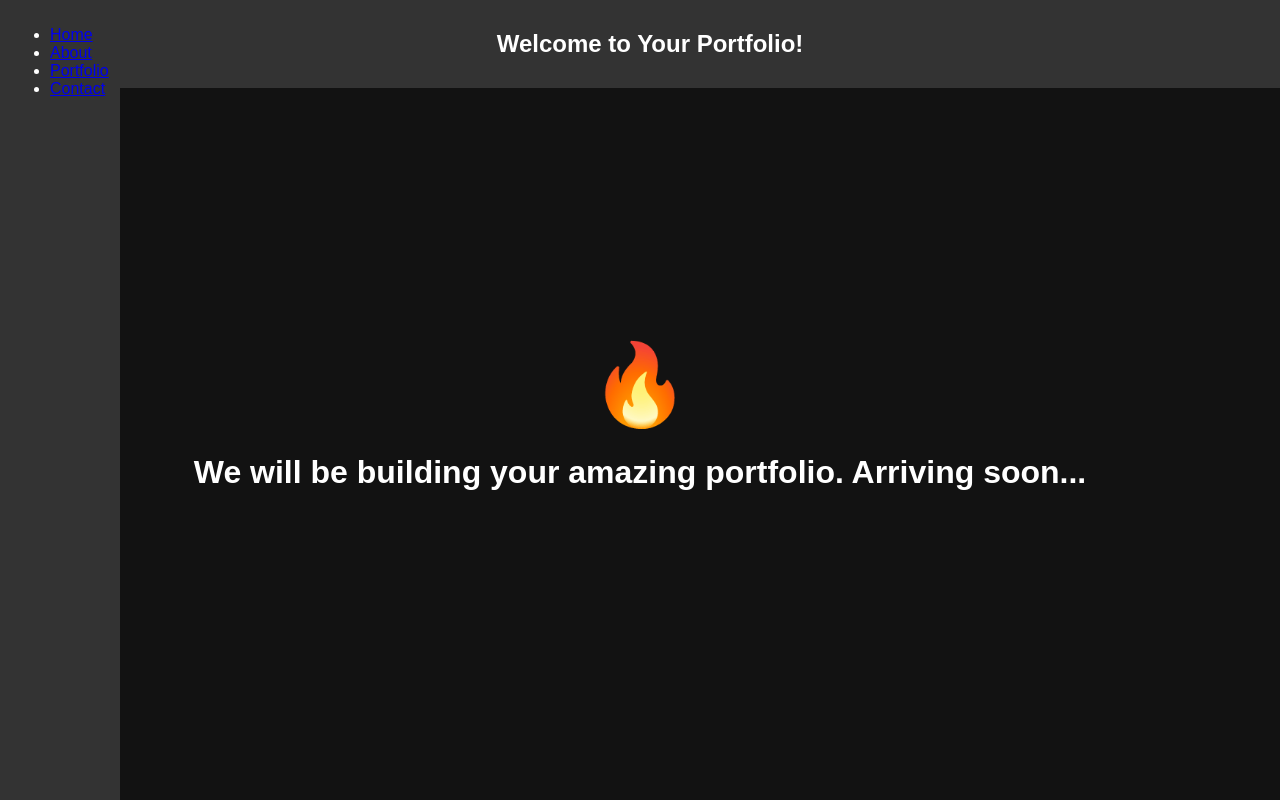
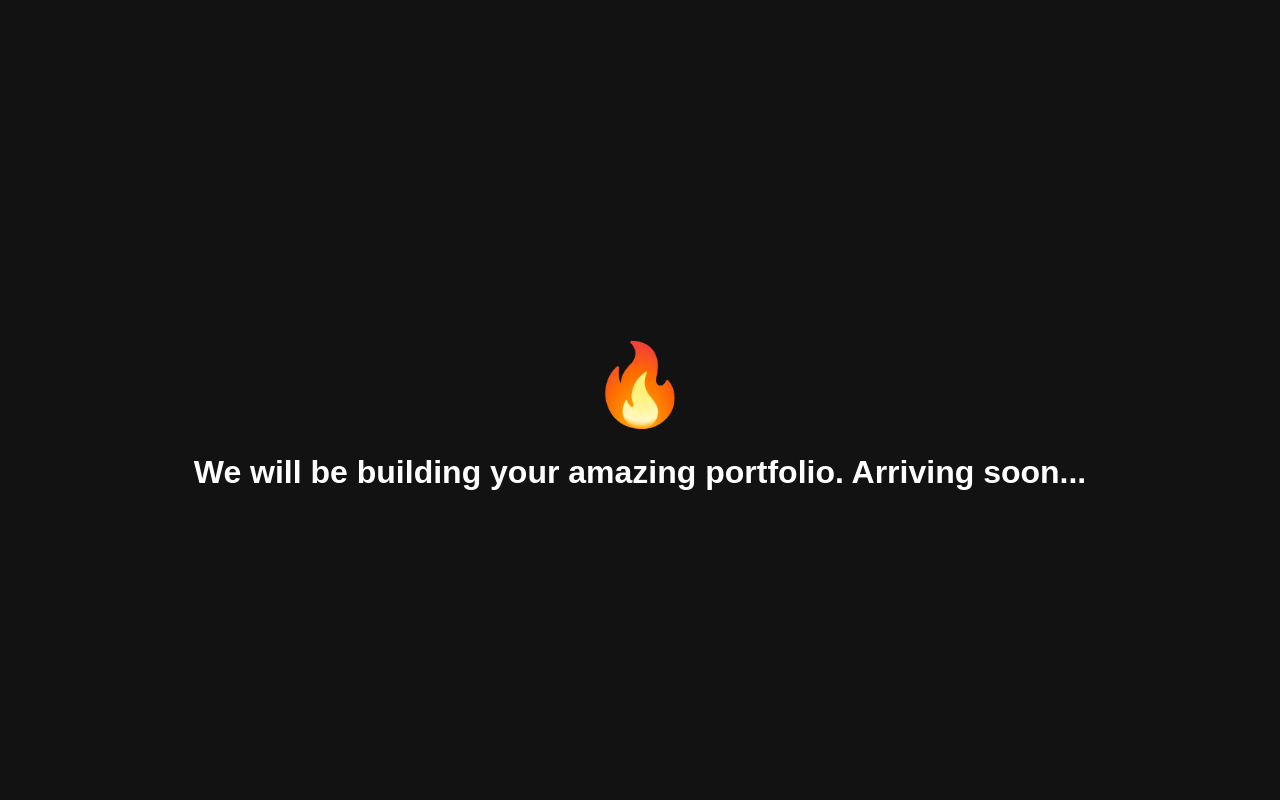
Before and after one commit to iggycalifornia/iggycalifornia.github.io, a plain HTML site: page index.html in a window 1280 px wide. Drawn offline with Linux system fonts and the light colour scheme.

Commit message:
Update index.html

```diff
--- a/index.html
+++ b/index.html
@@ -54,17 +54,6 @@
     </style>
 </head>
 <body>
-    <div class="header">
-        <h2>Welcome to Your Portfolio!</h2>
-    </div>
-    <div class="sidebar">
-        <ul>
-            <li><a href="#">Home</a></li>
-            <li><a href="#">About</a></li>
-            <li><a href="#">Portfolio</a></li>
-            <li><a href="#">Contact</a></li>
-        </ul>
-    </div>
     <div class="content">
         <div class="fire-icon">&#128293;</div>
         <h1>We will be building your amazing portfolio. Arriving soon...</h1>
```
